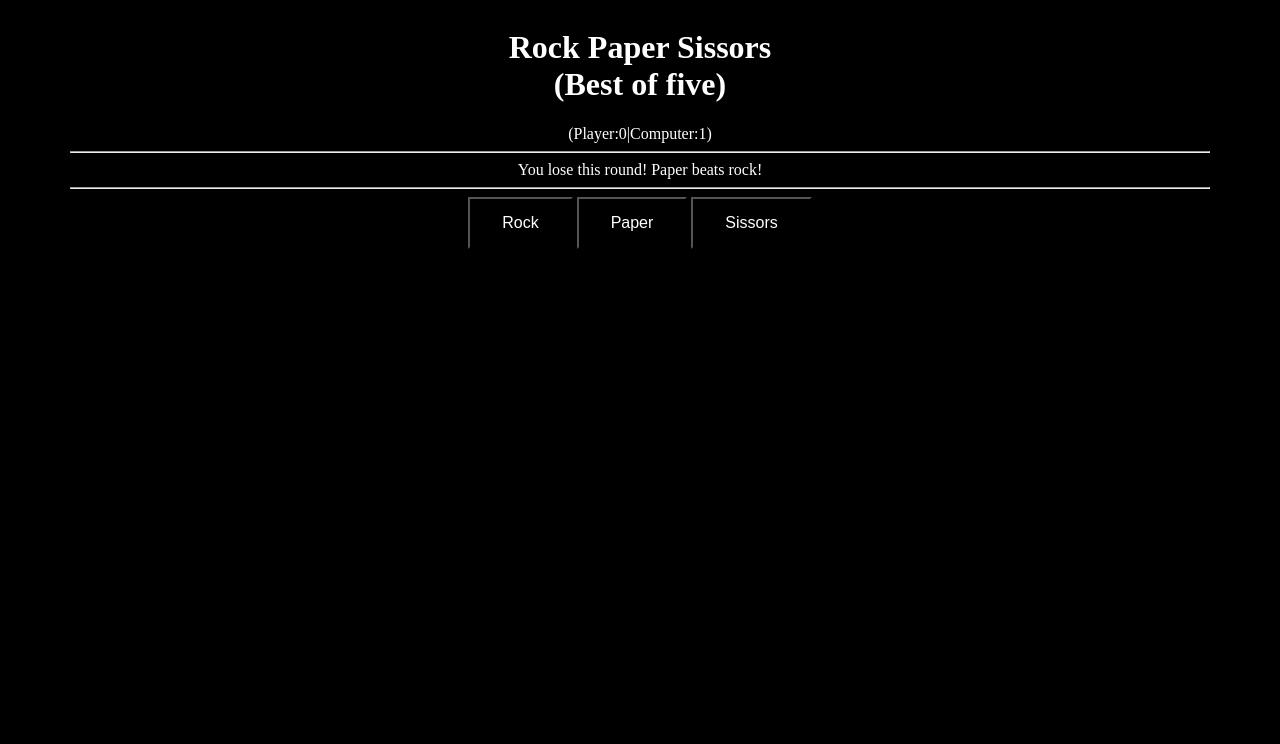
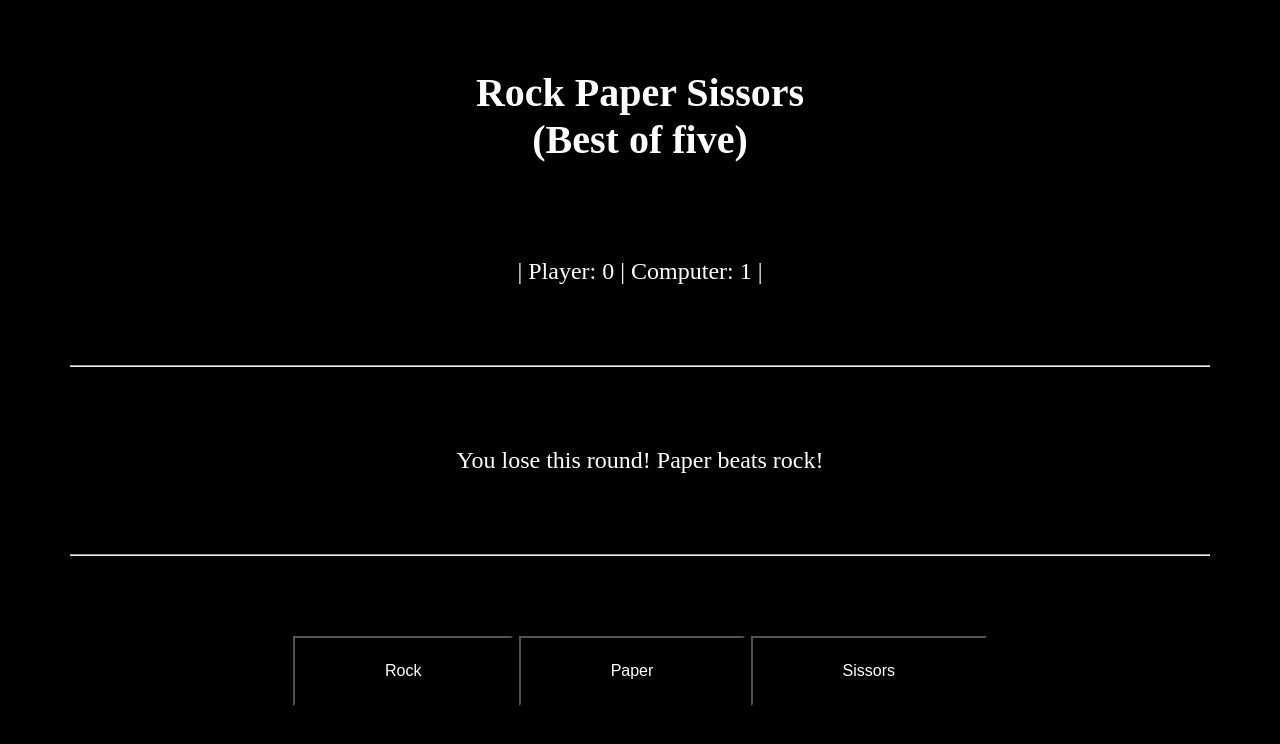
Before and after one commit to lyseri/rock-paper-sissors, a plain HTML site: page index.html in a window 1280 px wide. Both pictures are taken after a click on the button "Rock". Drawn offline with Linux system fonts and the light colour scheme.

Commit message:
Make dynamic sizing for readability

```diff
--- a/index.html
+++ b/index.html
@@ -10,7 +10,7 @@
 </head>
 <body>
     <h1>Rock Paper Sissors<br>(Best of five)</h1>
-    <div id="score">(Player:0|Computer:0)</div>
+    <div id="score">| Player: 0 | Computer: 0 |</div>
     <hr width="90%">
     <div id="text-box">Select an option to start!</div>
     <hr width="90%">
--- a/script.js
+++ b/script.js
@@ -80,13 +80,17 @@ function scoreChecker() {
         player = 0;
         computer = 0;
         text.textContent = "You win the game!";
-        score.textContent = `(Player:${player}|Computer:${computer})`;
+        score.textContent = scoreReturn();
     } else if (computer == 5) {
         player = 0;
         computer = 0;
         text.textContent = "You lose the game!";
-        score.textContent = `(Player:${player}|Computer:${computer})`;
+        score.textContent = scoreReturn();
     }
+}
+// Returns new score
+function scoreReturn() {
+    return `| Player: ${player} | Computer: ${computer} |`
 }
 
 // Score keeping global variables
@@ -101,7 +105,7 @@ const rock = document.querySelector("#rock");
 rock.addEventListener('click', () => {
     computerSelection = computerPlay();
     text.textContent = playRound('rock', computerSelection);
-    score.textContent = `(Player:${player}|Computer:${computer})`;
+    score.textContent = scoreReturn();
     scoreChecker();
 })
 
@@ -109,7 +113,7 @@ const paper = document.querySelector("#paper");
 paper.addEventListener('click', () => {
     computerSelection = computerPlay();
     text.textContent = playRound('paper', computerSelection);
-    score.textContent = `(Player:${player}|Computer:${computer})`;
+    score.textContent = scoreReturn();
     scoreChecker();
 })
 
@@ -117,6 +121,6 @@ const sissors = document.querySelector("#sissors");
 sissors.addEventListener('click', () => {
     computerSelection = computerPlay();
     text.textContent = playRound('sissors', computerSelection);
-    score.textContent = `(Player:${player}|Computer:${computer})`;
+    score.textContent = scoreReturn();
     scoreChecker();
 })
--- a/style.css
+++ b/style.css
@@ -1,4 +1,5 @@
 body {
+    height: 100vh;
     text-align: center;
     color: white;
     background-color: black;
@@ -6,11 +7,17 @@ body {
     flex-flow: column;
     justify-content: space-around;
     align-items: center;
+    font-size: 3vh;
 }
+
+h1 {
+    font-size: 5vh;
+}
+
 button {
     background-color: black;
     color: white;
-    padding: 15px 32px;
+    padding: 3vh 7vw;
     text-align: center;
     text-decoration: none;
     display: inline-block;
```
